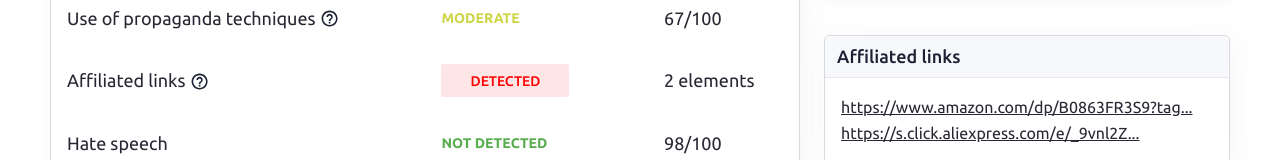
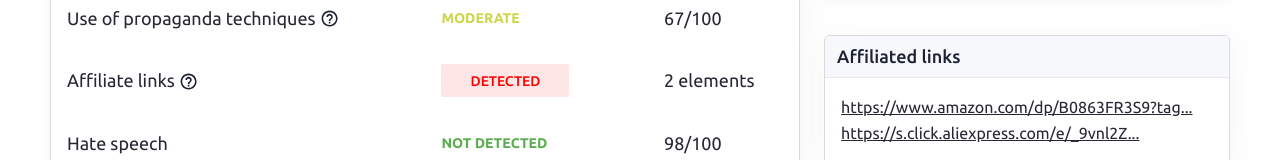
Before and after one commit to kindrakevychn/Next-report, a Next.js app: page / in a window 1280 px wide. Shown: the part 492-652 px from the top of the page. Built offline with nearby package versions, Linux system fonts and the light colour scheme.

Commit message:
Change title of affiliatedLinks indicator

```diff
--- a/pages/index.jsx
+++ b/pages/index.jsx
@@ -226,7 +226,7 @@ function Data({
                             Array.isArray(affiliatedLinks.data)
                         ) &&
                         <DetectedIndicator
-                            title={"Affiliated links"}
+                            title={'Affiliate links'}
                             detected={!!affiliatedLinks.data.length}
                             count={affiliatedLinks.data.length}
                             description={DESCRIPTION.affiliatedLinks}
```
